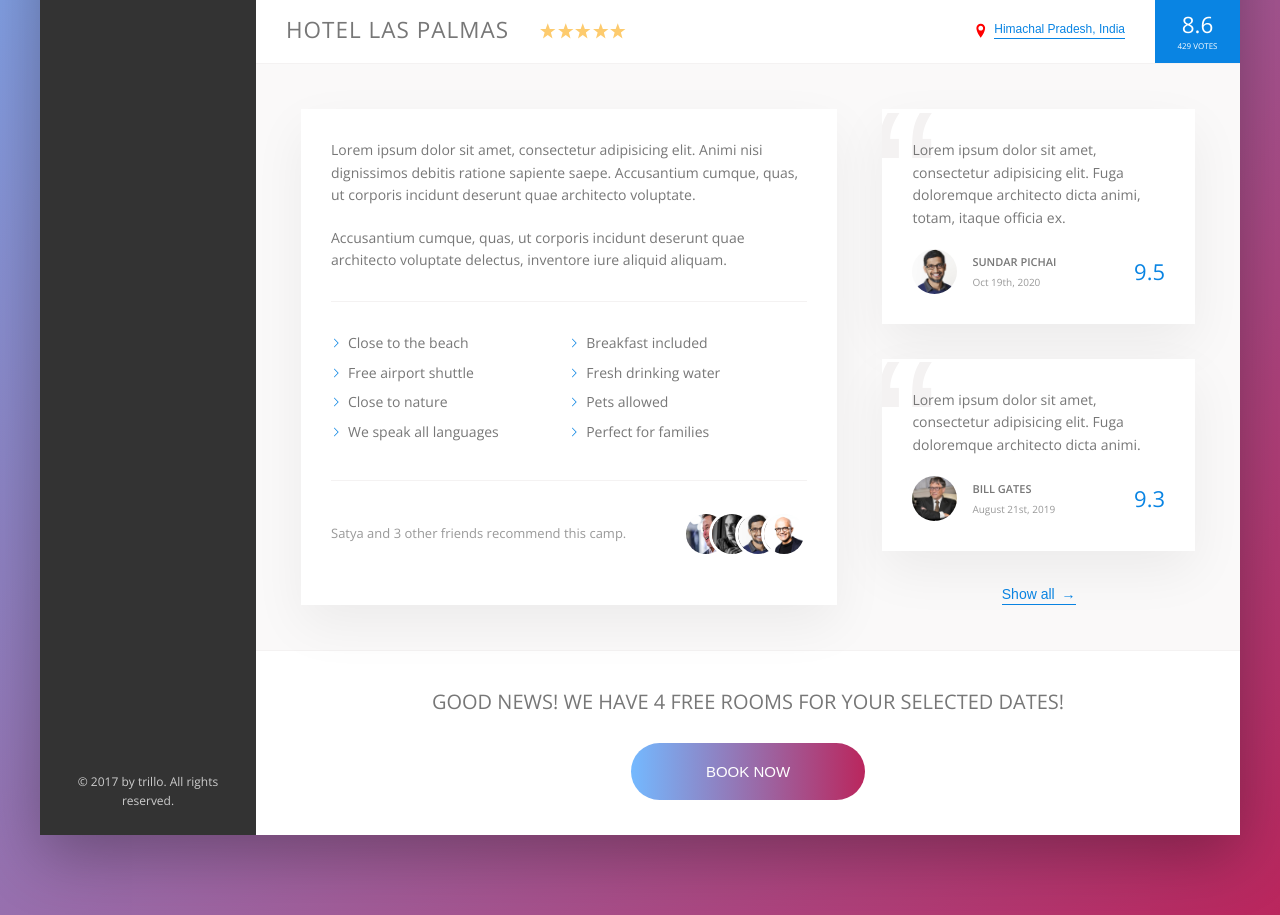
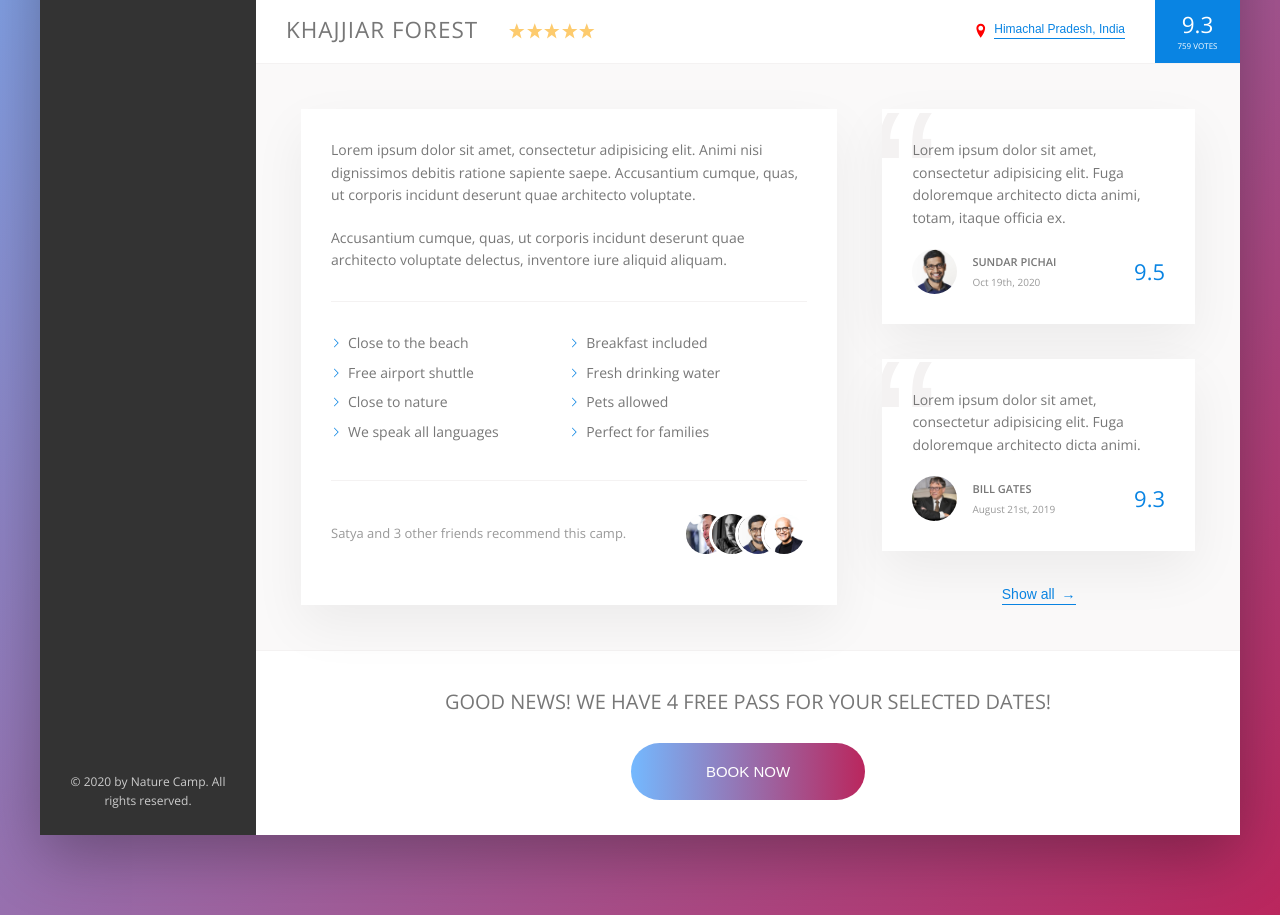
Before and after one commit to AshwinkumarPillai/Nature_camp, a website: page index.html in a window 1280 px wide. Shown: the part 539-1454 px from the top of the page. Drawn offline with nearby package versions, Linux system fonts and the light colour scheme.

Commit message:
Changed some text

```diff
--- a/index.html
+++ b/index.html
@@ -8,7 +8,7 @@
         <link rel="stylesheet" href="css/style.css">
         <link rel="shortcut icon" type="image/png" href="img/favicon.png">
 
-        <title>Nature Camp &mdash; Explore the world!</title>
+        <title>Nature Camp &mdash; Explore the world</title>
     </head>
     <body>
         <div class="container">
@@ -83,7 +83,7 @@
                     </ul>
 
                     <div class="legal">
-                        &copy; 2017 by trillo. All rights reserved.
+                        &copy; 2020 by Nature Camp. All rights reserved.
                     </div>
                 </nav>
 
@@ -104,7 +104,7 @@
 
                     <div class="overview">
                         <h1 class="overview__heading">
-                            Hotel Las Palmas
+                            Khajjiar Forest
                         </h1>
 
                         <div class="overview__stars">
@@ -133,8 +133,8 @@
                         </div>
 
                         <div class="overview__rating">
-                            <div class="overview__rating-average">8.6</div>
-                            <div class="overview__rating-count">429 votes</div>
+                            <div class="overview__rating-average">9.3</div>
+                            <div class="overview__rating-count">759 votes</div>
                         </div>
                     </div>
 
@@ -203,11 +203,11 @@
 
                     <div class="cta">
                         <h2 class="cta__book-now">
-                            Good news! We have 4 free rooms for your selected dates!
+                            Good news! We have 4 free pass for your selected dates!
                         </h2>
                         <button class="btn">
                             <span class="btn__visible">Book now</span>
-                            <span class="btn__invisible">Only 4 rooms left</span>
+                            <span class="btn__invisible">Only 4 pass left</span>
                         </button>
                     </div>
                 </main>
```
